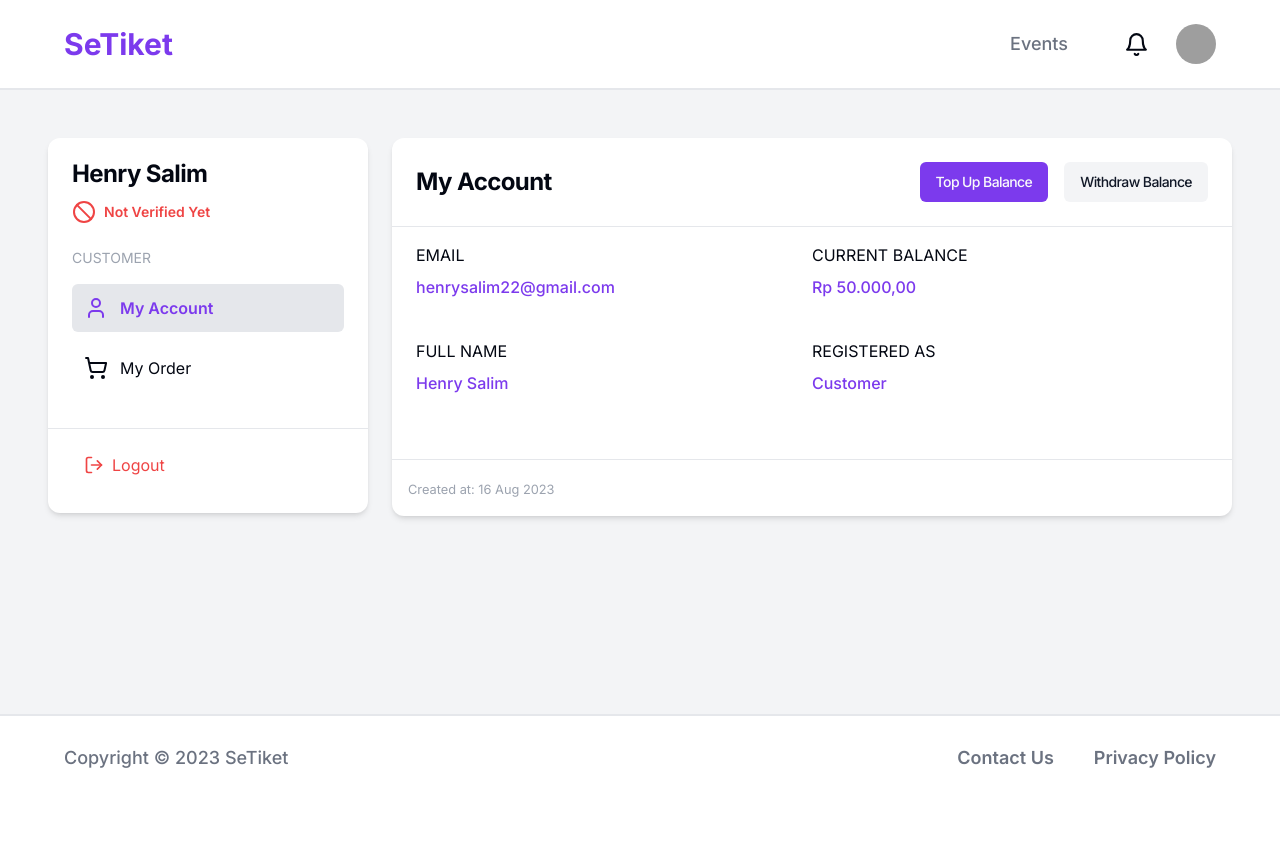
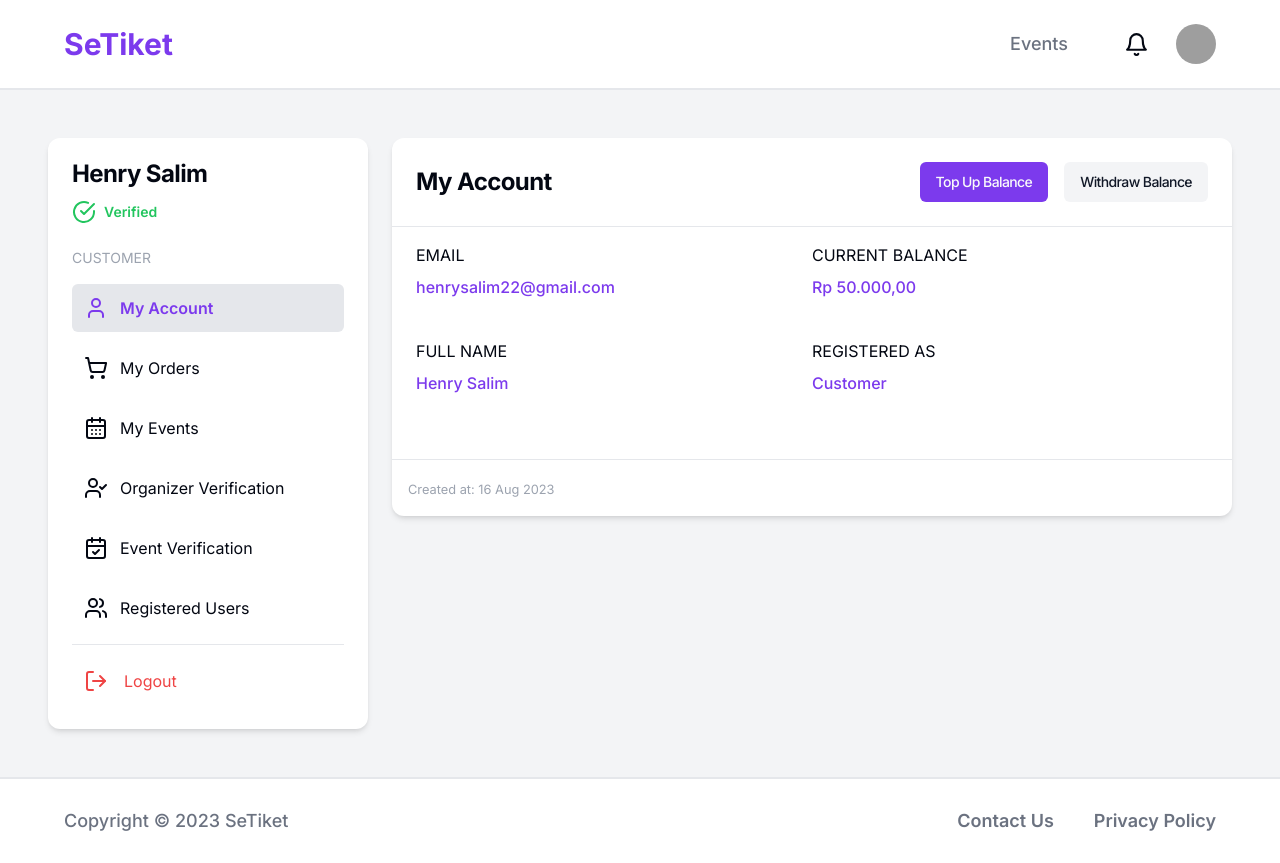
Before and after one commit to compfest-15-tim/setiket-fe, a Next.js app: page /dashboard/my-account in a window 1280 px wide. Before the commit the page ends 800 px from the top, so only its background shows below. Built offline with nearby package versions, Linux system fonts and the light colour scheme; grey boxes are pictures that could not be loaded.

Commit message:
fix: Add more icons, create all menu combination for easy testing, and use aside for sidebar.

```diff
--- a/components/dashboard-sidebar.tsx
+++ b/components/dashboard-sidebar.tsx
@@ -1,33 +1,35 @@
 "use client";
 
+import { cn } from "@/lib/utils";
+import Link from "next/link";
+import { usePathname } from "next/navigation";
+import { Separator } from "@/components/ui/separator";
 import {
   Card,
   CardContent,
   CardDescription,
-  CardFooter,
   CardHeader,
   CardTitle,
 } from "@/components/ui/card";
-import Link from "next/link";
-import { Separator } from "@/components/ui/separator";
 import {
   LogOut,
   Ban,
   User,
   ShoppingCart,
-  PartyPopper,
+  CheckCircle,
   Users,
+  CalendarDays,
+  CalendarCheck,
+  UserCheck,
 } from "lucide-react";
-import { usePathname } from "next/navigation";
-import { cn } from "@/lib/utils";
 
 export default function DashboardSidebar() {
   const pathname = usePathname();
-
+  const isVerified = true; // from session data
   const customerMenus = [
     {
-      name: "My Order",
-      url: "/dashboard/my-order",
+      name: "My Orders",
+      url: "/dashboard/my-orders",
       icon: <ShoppingCart />,
     },
   ];
@@ -36,54 +38,61 @@ export default function DashboardSidebar() {
     {
       name: "My Events",
       url: "/dashboard/my-events",
-      icon: <PartyPopper />,
+      icon: <CalendarDays />,
     },
   ];
 
   const adminMenus = [
     {
-      name: "Event Organizers",
-      url: "/dashboard/event-organizers",
-      icon: <Users />,
+      name: "Organizer Verification",
+      url: "/dashboard/event-organizer-verification",
+      icon: <UserCheck />,
     },
     {
-      name: "Events",
-      url: "/dashboard/events",
-      icon: <PartyPopper />,
+      name: "Event Verification",
+      url: "/dashboard/event-verification",
+      icon: <CalendarCheck />,
+    },
+    {
+      name: "Registered Users",
+      url: "/dashboard/registered-users",
+      icon: <Users />,
     },
   ];
 
+  const allMenuForEasyTesting = [
+    ...customerMenus,
+    ...eventOrganizerMenus,
+    ...adminMenus,
+  ];
+
   return (
-    <Card className="h-[5%] w-full lg:max-w-xs">
-      <CardHeader>
+    <aside className="w-full lg:max-w-xs">
+      <Card>
+        <CardHeader className="flex flex-col gap-2">
           <CardTitle>Henry Salim</CardTitle>
-        <CardDescription>
-          <span
-            className={cn(
-              "mt-2 flex items-center gap-2 font-semibold text-red-500"
-            )}
+          <CardDescription
+            className={`flex items-center gap-2 font-semibold ${
+              isVerified ? "text-green-500" : "text-red-500"
+            }`}
           >
-            <Ban />
-            Not Verified Yet
-          </span>
+            {isVerified ? <CheckCircle /> : <Ban />}
+            {isVerified ? "Verified" : "Not verified"}
           </CardDescription>
         </CardHeader>
-      <CardContent>
+        <CardContent className="flex flex-col gap-4">
           {/* Print out user's role */}
-        <ul className="mb-4">
-          <li className="text-sm uppercase text-gray-400">Customer</li>
-        </ul>
+          <p className="text-sm uppercase text-gray-400">Customer</p>
 
           {/* User's menu */}
-        <ul>
-          <li className="mb-3">
+          <ul className="flex flex-col gap-3">
+            <li>
               <Link
                 href="/dashboard/my-account"
                 className={cn(
                   "flex w-full items-center gap-3 rounded-md p-3 duration-300 ease-in-out hover:bg-gray-200 hover:text-primary",
-                pathname == "/dashboard/my-account"
-                  ? "bg-gray-200 font-semibold text-primary"
-                  : ""
+                  pathname === "/dashboard/my-account" &&
+                    "bg-gray-200 font-semibold text-primary"
                 )}
               >
                 <User />
@@ -92,40 +101,34 @@ export default function DashboardSidebar() {
             </li>
 
             {/* User's menus based on users' role */}
-          {customerMenus.map((path, index) => (
-            <li key={index} className="mb-3">
+            {allMenuForEasyTesting.map((path, index) => (
+              <li key={index}>
                 <Link
+                  href={path.url}
                   className={cn(
                     "flex w-full items-center gap-3 rounded-md p-3 duration-300 ease-in-out hover:bg-gray-200 hover:text-primary",
-                  pathname.startsWith(path.url)
-                    ? "bg-gray-200 font-semibold text-primary"
-                    : ""
+                    pathname.startsWith(path.url) &&
+                      "bg-gray-200 font-semibold text-primary"
                   )}
-                href={path.url}
                 >
                   {path.icon}
                   {path.name}
                 </Link>
               </li>
             ))}
+
+            <Separator />
+
+            <li
+              className="flex w-full cursor-pointer flex-row items-center gap-2 rounded-md p-3 text-destructive duration-300 ease-in-out hover:bg-gray-200"
+              onClick={() => {}}
+            >
+              <LogOut className="mr-2 stroke-destructive" />
+              Logout
+            </li>
           </ul>
         </CardContent>
-      <Separator />
-
-      {/* User's logout button */}
-      <CardFooter>
-        <ul>
-          <li className="mt-3">
-            <Link
-              href=""
-              className="flex w-full flex-row items-center gap-2 rounded-md p-3 text-destructive duration-300 ease-in-out hover:bg-gray-200"
-            >
-              <LogOut className="stroke-destructive" size={20} />
-              Logout
-            </Link>
-          </li>
-        </ul>
-      </CardFooter>
       </Card>
+    </aside>
   );
 }
```
Lines whose indentation alone changed are shown as unchanged.
